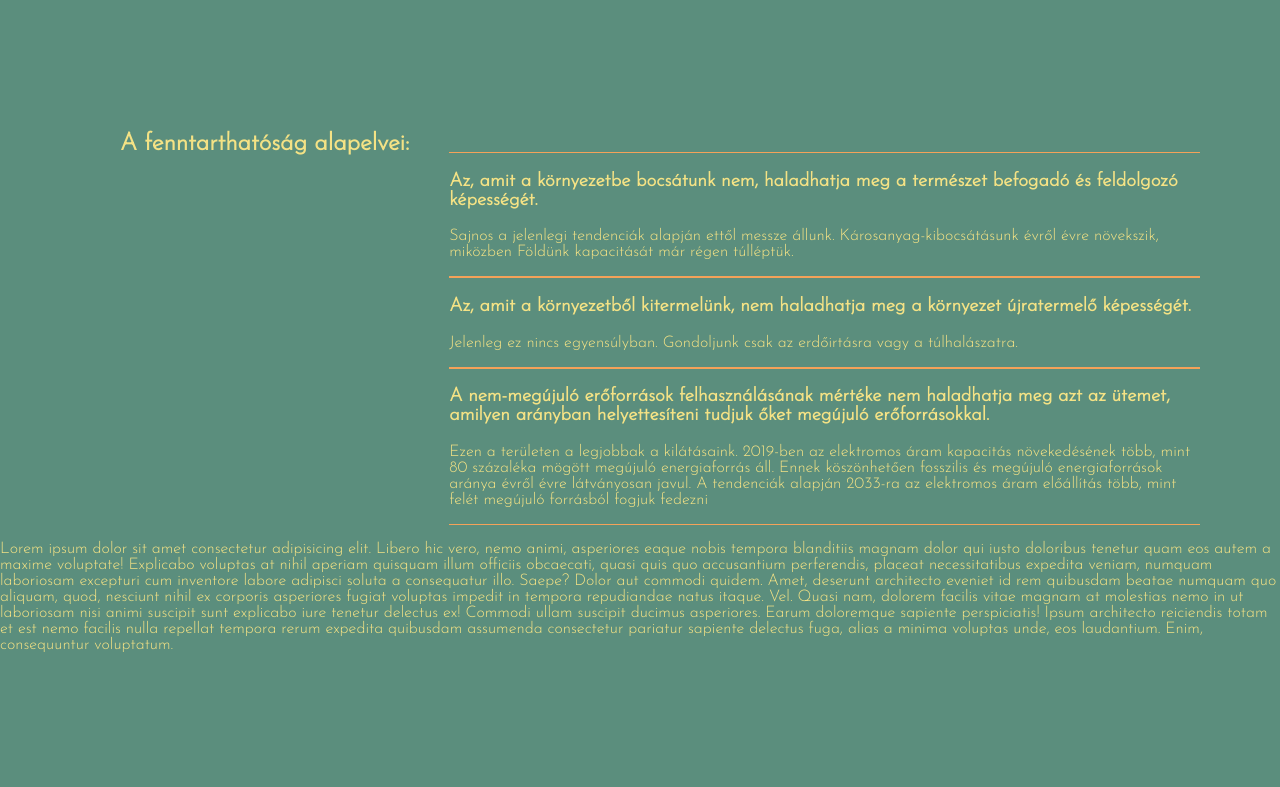
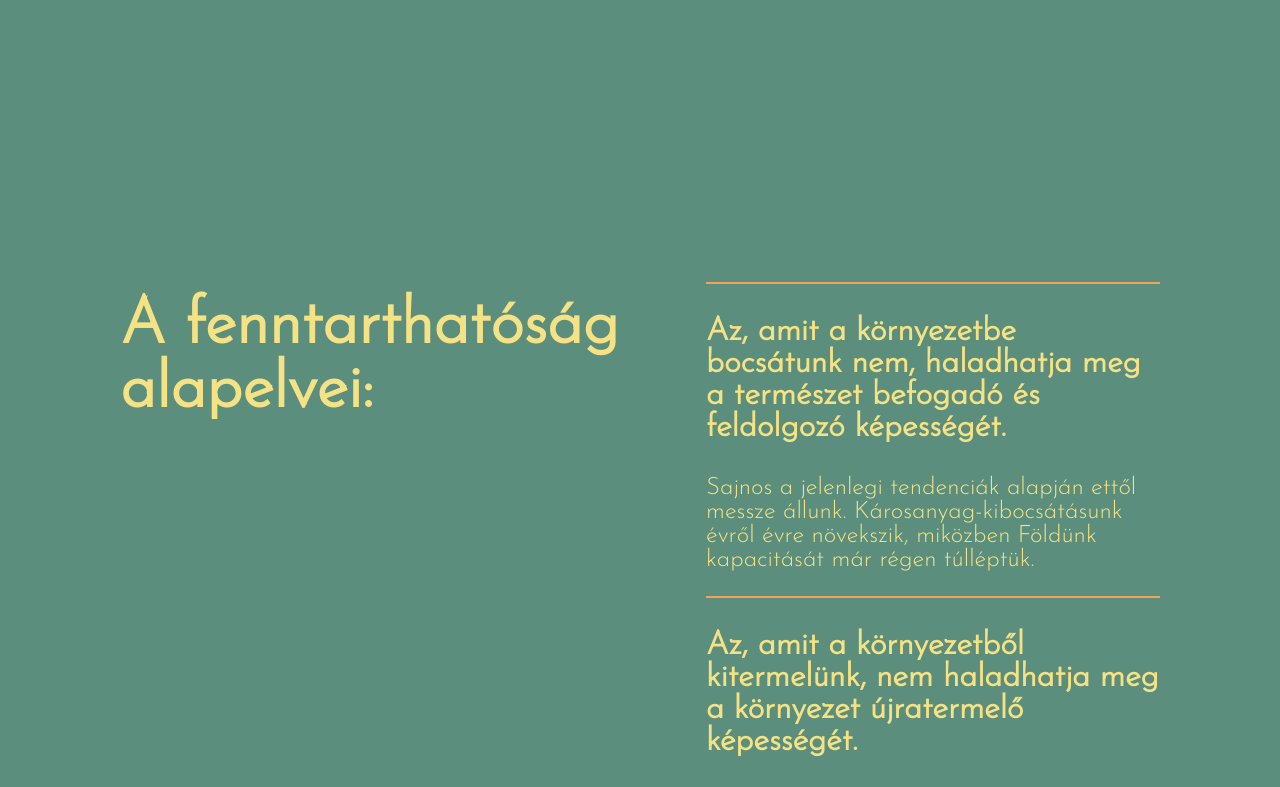
Before and after one commit to Christuss/Fenntarthatosag, a plain HTML site: page index.html in a window 1280 px wide. Shown: the part 1624-2411 px from the top of the page. Before the commit the page ends 2293 px from the top, so only its background shows below. Drawn offline with nearby package versions, Linux system fonts and the light colour scheme.

Commit message:
betumeret+animacio start pozicio

```diff
--- a/style.css
+++ b/style.css
@@ -79,13 +79,25 @@ article{
     position: absolute;
     top: 0;
     left:0;
-    clip: rect(0px,976px,1080px,0px);
+    clip: rect(0px,966px,1080px,0px);
     width: 100%;
 }
 
 #definition{
     padding: 20vh;
     text-align: center;
+}
+
+h2{
+    font-size: 4em;
+}
+
+h3{
+    font-size: 2em;
+}
+
+p{
+    font-size: 1.5em;
 }
 
 #definition svg{
@@ -99,7 +111,6 @@ article{
     transform-box: fill-box;
     transform-origin: 49% 65%;
     animation: spin 5s linear infinite;
-
 }
 
 @keyframes spin {
@@ -126,20 +137,23 @@ article{
 }
 
 #p2{
-    border-top: 1px solid #f4a259;
+    border-top: 2px solid #f4a259;
     border-bottom: 1px solid #f4a259;
     grid-area: b;
     margin-top: 5vh;
+    margin-right: 5vh;
 }
 
 #p3{
     border-top: 1px solid #f4a259;
     border-bottom: 1px solid #f4a259;
     grid-area: c;
+    margin-right: 5vh;
 }
 
 #p4{
     border-top: 1px solid #f4a259;
-    border-bottom: 1px solid #f4a259;
+    border-bottom: 2px solid #f4a259;
     grid-area: d;
+    margin-right: 5vh;
 }
```
